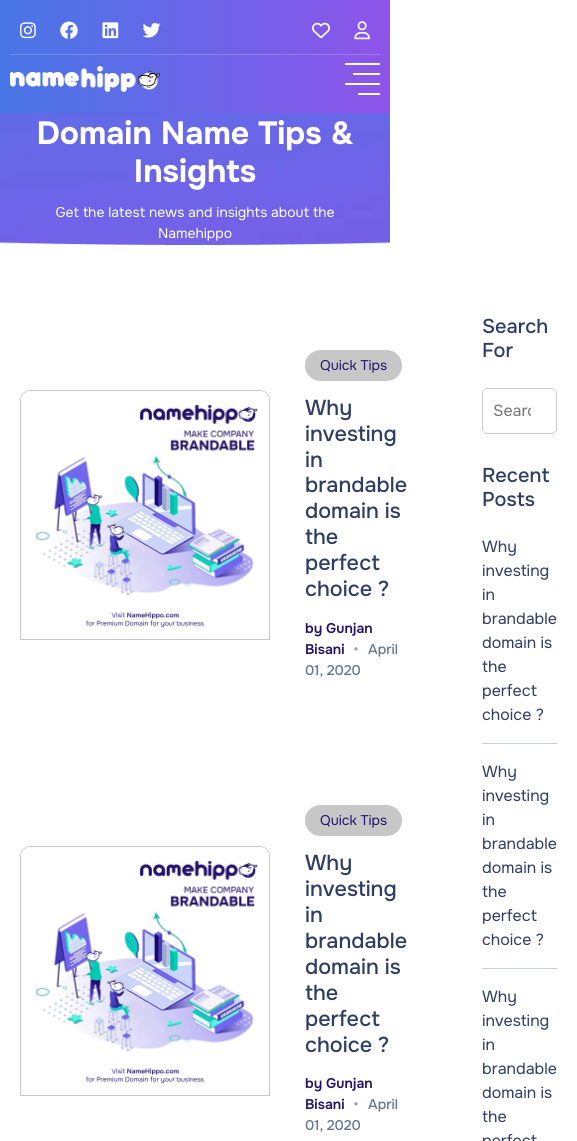
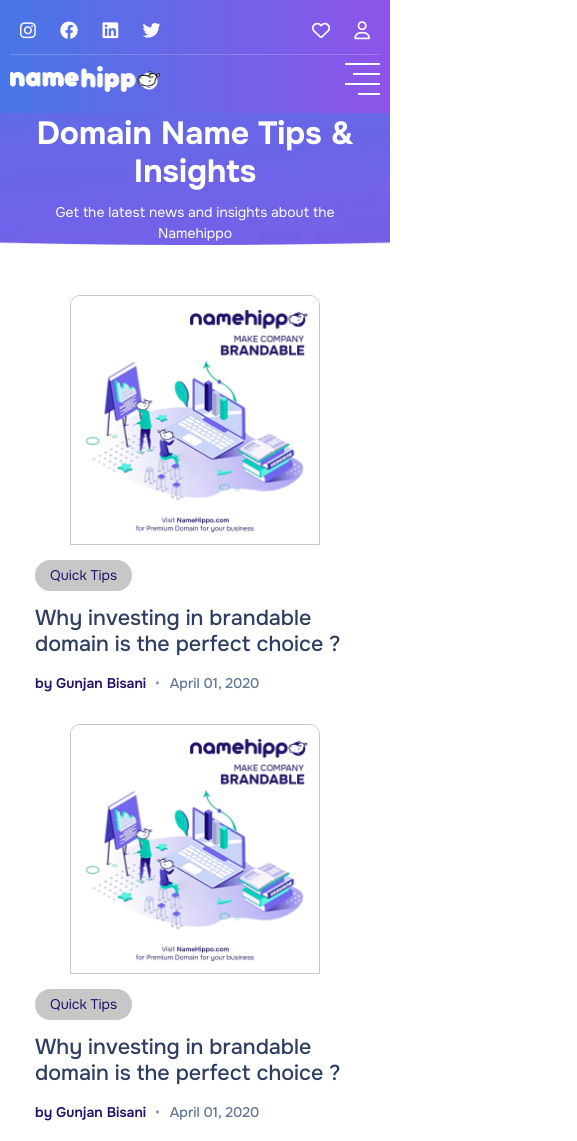
Before and after one commit to nishabukke/namehippo-demo, a plain HTML site: page blogs.html in a window 390 px wide. Shown: the top 1141 px of the page, 577 px wide, since content can reach past the window. Drawn offline with nearby package versions, Linux system fonts and the light colour scheme.

Commit message:
Update pages.css

```diff
--- a/pages.css
+++ b/pages.css
@@ -1680,7 +1680,12 @@ display: block;
         width: 150px !important;
     }
 
-    .home-banner-content, .footer-inner, .about-inner, .how-to-choose-inner, .why-choose-inner, .right-all-names, .by-industry-section, .right-by-industry-inner, .blog-inner, .contact-section, .favorite-section, .favorite-section .premium-domain-inner, .register-section form .input-group, .domain-page-section .domain-inner, .domain-points.cards, .help-section-inner, .domain-points .premium-domain-inner{
+    .blog-item {
+    flex-direction: column;
+    gap: 0px;
+    }
+
+    .home-banner-content, .footer-inner, .about-inner, .how-to-choose-inner, .why-choose-inner, .right-all-names, .by-industry-section, .right-by-industry-inner, .blog-inner, .contact-section, .favorite-section, .favorite-section .premium-domain-inner, .register-section form .input-group, .domain-page-section .domain-inner, .domain-points.cards, .help-section-inner, .domain-points .premium-domain-inner, .blog-section{
         grid-template-columns: repeat(1,1fr) !important;
     }
 
```
